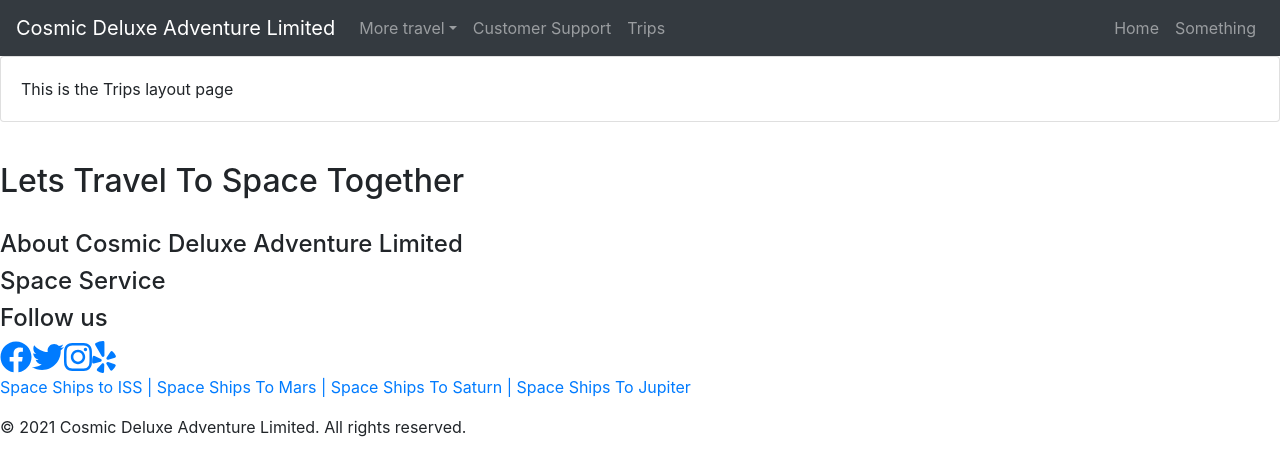
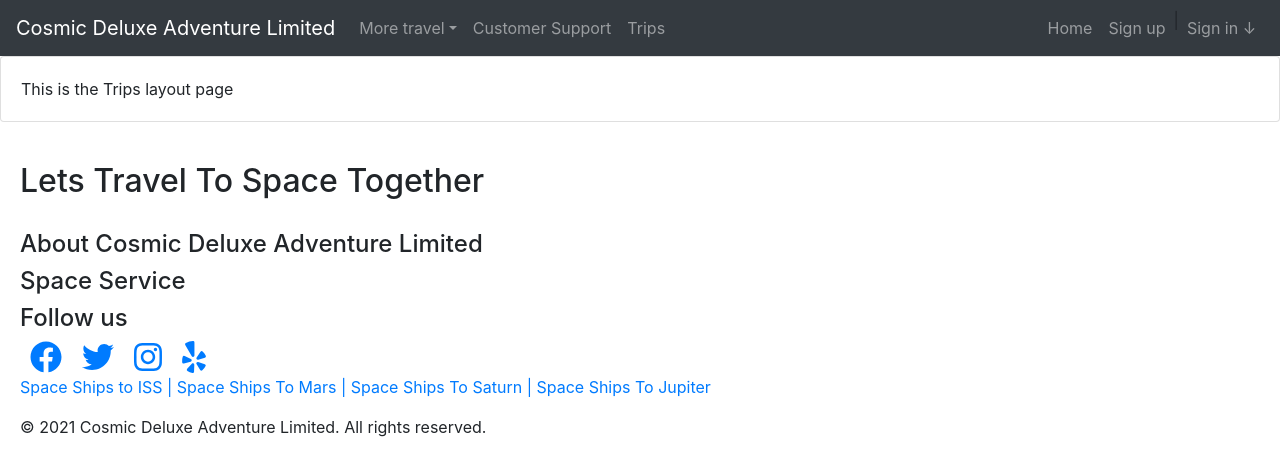
Before and after one commit to Cosmic-Deluxe-Adventure-Limited/CosmicDeluxeAdventureLTD, a React (Create React App) app in the folder CosmicDeluxeAdventure/ClientApp/: page /Trips in a window 1280 px wide. Shown: the top 476 px of the page. Built offline with nearby package versions, Linux system fonts and the light colour scheme.

Commit message:
added modal with password email inside a onclick modal for the navbar

```diff
--- a/CosmicDeluxeAdventure/ClientApp/src/components/FooterPage/Footer.js
+++ b/CosmicDeluxeAdventure/ClientApp/src/components/FooterPage/Footer.js
@@ -6,7 +6,7 @@ import {
   faInstagram,
   faYelp
 } from '@fortawesome/free-brands-svg-icons';
-
+import '../FooterPage/Footer.scss';
 
 const Footer = () => {
   return (
--- /dev/null
+++ b/CosmicDeluxeAdventure/ClientApp/src/components/FooterPage/Footer.scss
@@ -0,0 +1,6 @@
+.Footer {
+  margin: 0px 0px 0px 20px;
+}
+#icon {
+  margin: 20px 10px 20px 10px;
+}
--- a/CosmicDeluxeAdventure/ClientApp/src/components/HomeLandingPage/HomePage.js
+++ b/CosmicDeluxeAdventure/ClientApp/src/components/HomeLandingPage/HomePage.js
@@ -1,5 +1,5 @@
  import React from 'react';
-import { Jumbotron, Container, Alert, Form, Col, Card, Button, Row, Image, Nav, Link } from 'react-bootstrap';
+import { Jumbotron, Container, Alert, Form, Col, Card, Button, Row, Image, Nav } from 'react-bootstrap';
 import { FontAwesomeIcon } from '@fortawesome/react-fontawesome';
 import { faExclamationTriangle } from '@fortawesome/free-solid-svg-icons'
 import Image1 from '../../assets/Images/image1.jpeg';
@@ -23,10 +23,10 @@ const HomePage = () => {
           </Alert>
           </Container>
         </Jumbotron>
-        <Card>
+        <Card className="search-container">
         <h1>Welcome Space Travelers!</h1>
         <br/>
-        <Form>
+        <Form className="search-form">
       <Form.Row>
         <Col xs={2}>
           <Form.Control placeholder="Leaving from..." />
@@ -44,7 +44,6 @@ const HomePage = () => {
       <div className="d-flex justify-content-center">
   <Button className="btn btn-default" variant="success"><Nav>Search</Nav></Button>
 </div>
-
 
 </Form>
 
--- a/CosmicDeluxeAdventure/ClientApp/src/components/HomeLandingPage/HomePage.scss
+++ b/CosmicDeluxeAdventure/ClientApp/src/components/HomeLandingPage/HomePage.scss
@@ -7,6 +7,15 @@ Button {
   cursor: pointer;
   align-items: center;
 }
-H2 {
+h1 {
+  margin: 20px 0px 0px 20px;
+}
+h2 {
   margin: 40px 0px 30px 0px;
 }
+.search-container {
+  margin: 30px;
+}
+.search-form {
+  margin: 20px;
+}
--- a/CosmicDeluxeAdventure/ClientApp/src/components/NavBar/NavBar.js
+++ b/CosmicDeluxeAdventure/ClientApp/src/components/NavBar/NavBar.js
@@ -1,9 +1,12 @@
-import React from 'react';
-import { Navbar, Nav, NavDropdown } from 'react-bootstrap';
+import React, {useState} from 'react';
+import { Navbar, Nav, NavDropdown, Button, Modal, Form } from 'react-bootstrap';
 
 
 
 const NavBar = () => {
+  const [show, setShow] = useState(false);
+  const handleClose = () => setShow(false);
+  const handleShow = () => setShow(true);
 
     return (
 
@@ -25,7 +28,52 @@ const NavBar = () => {
             </Nav>
             <Nav>
               <Nav.Link href="/">Home</Nav.Link>
-              <Nav.Link href="#something">Something</Nav.Link>
+              <Nav.Link href="#signup">Sign up</Nav.Link>
+              | <Nav.Link href="#signin" onClick={handleShow}>Sign in ↓ </Nav.Link>
+      <Modal
+        show={show}
+        onHide={handleClose}
+        backdrop="static"
+        keyboard={false}
+      >
+        <Modal.Header closeButton>
+          <Modal.Title>Sign in</Modal.Title>
+        </Modal.Header>
+        <Modal.Body>
+        <Form>
+        <Form.Group controlId="formBasicEmail">
+          <Form.Label>Email address</Form.Label>
+          <Form.Control type="email" placeholder="Enter email" />
+          <Form.Text className="text-muted">
+            We'll never share your email with anyone else.
+          </Form.Text>
+        </Form.Group>
+
+        <Form.Group controlId="formBasicPassword">
+          <Form.Label>Password</Form.Label>
+          <Form.Control type="password" placeholder="Password" />
+        </Form.Group>
+        <Form.Label>Take me to</Form.Label>
+        <Form.Check type="radio" label="Overview" />
+        <Form.Check type="radio" label="My Trips" />
+        <Form.Group controlId="formBasicCheckbox">
+          <Form.Check type="checkbox" label="Remember Me" />
+        </Form.Group>
+{/*
+          <Button variant="primary" type="submit">
+            Submit
+          </Button> */}
+</Form>
+        </Modal.Body>
+        <Modal.Footer>
+          <Button variant="secondary" onClick={handleClose}>
+            Sign in
+          </Button>
+          <Button variant="primary">Sign up</Button>
+        </Modal.Footer>
+      </Modal>
+
+
             </Nav>
           </Navbar.Collapse>
         </Navbar>
```
Also changed, not shown: CosmicDeluxeAdventure/ClientApp/src/components/Home.js (deleted, +0 -68 lines).
